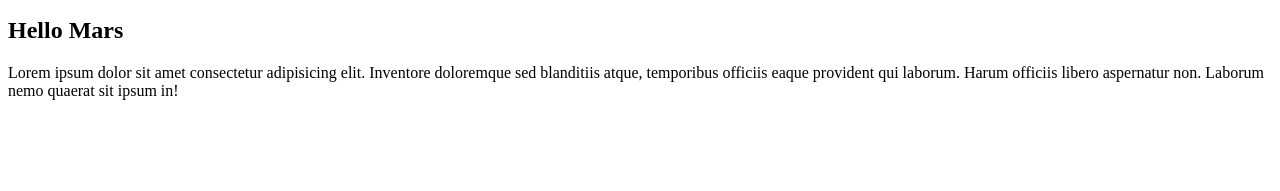
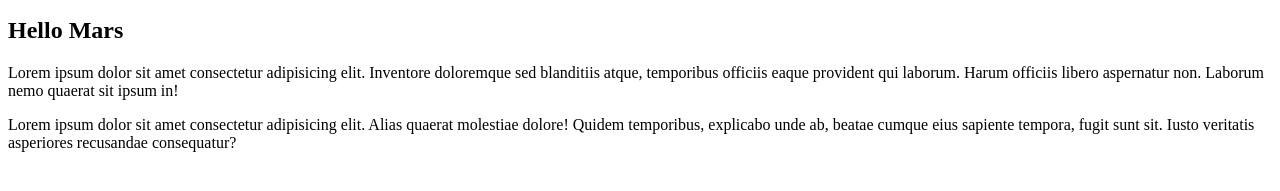
Before and after one commit to muhammadzaid45456/My-Projects, a plain HTML site: page index.html in a window 1280 px wide. Shown: the part 119-310 px from the top of the page. Drawn offline with Linux system fonts and the light colour scheme.

Commit message:
your-commit

```diff
--- a/index.html
+++ b/index.html
@@ -12,5 +12,9 @@
         Hello Mars
     </h2>
     Lorem ipsum dolor sit amet consectetur adipisicing elit. Inventore doloremque sed blanditiis atque, temporibus officiis eaque provident qui laborum. Harum officiis libero aspernatur non. Laborum nemo quaerat sit ipsum in!
+
+    <p>
+        Lorem ipsum dolor sit amet consectetur adipisicing elit. Alias quaerat molestiae dolore! Quidem temporibus, explicabo unde ab, beatae cumque eius sapiente tempora, fugit sunt sit. Iusto veritatis asperiores recusandae consequatur?
+    </p>
 </body>
 </html>
```
